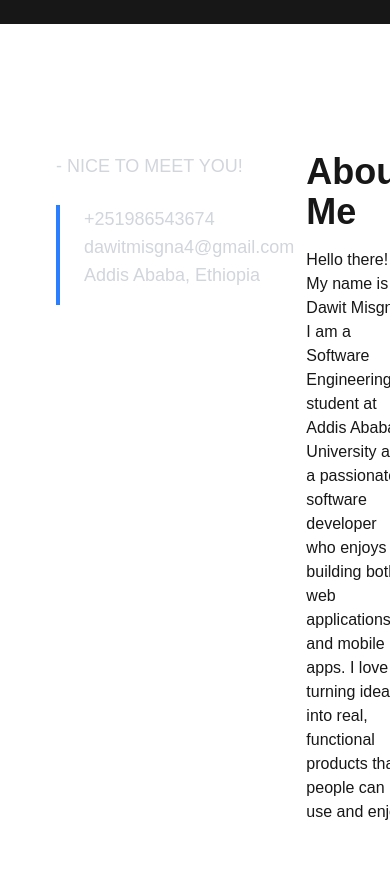
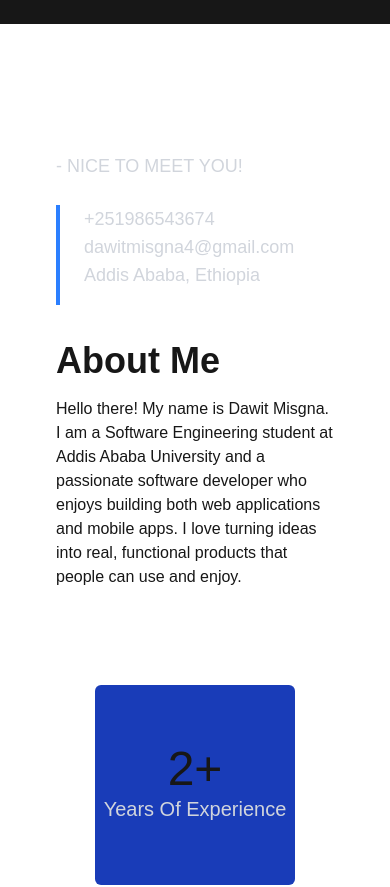
Before and after one commit to Dave-misgna/portfolio, a Next.js app: page / in a window 390 px wide. Shown: the part 820-1707 px from the top of the page. Built offline with nearby package versions, Linux system fonts and the light colour scheme.

Commit message:
adjusting to different screens

```diff
--- a/app/components/pages/about.tsx
+++ b/app/components/pages/about.tsx
@@ -3,7 +3,7 @@ import FadeInSection from "../common/SlideUpSection";
 export default function About() {
   return (
     <section id="about" className="min-h-screen py-24 px-6">
-      <div className="flex gap-3 p-8 sm:flex-row">
+      <div className="flex gap-3 p-8 flex-col sm:flex-row">
 
         <div className="flex-1">
           <p className="text-lg text-gray-300 leading-relaxed"> - NICE TO MEET YOU!</p>
```
